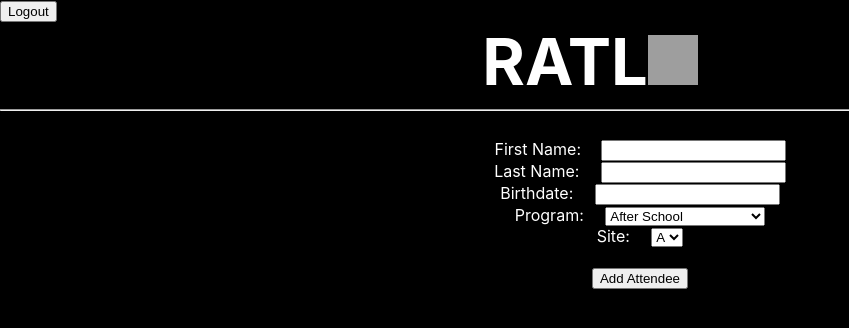
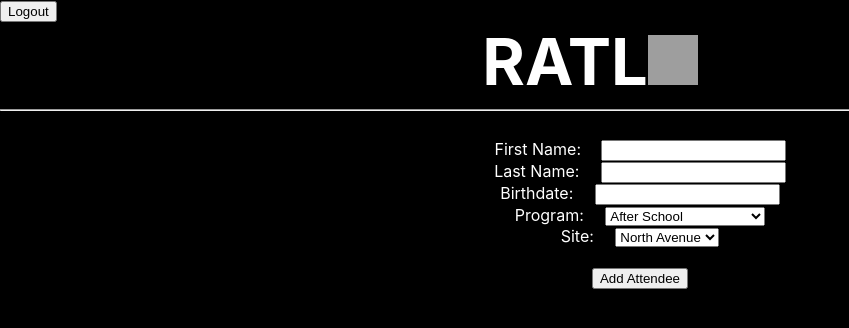
Before and after one commit to avinashatluru/JuniorDesign, a React (Create React App) app in the folder cs3311-team3202/: page /Add in a window 1280 px wide. Shown: the top 328 px of the page, without its empty margins (0-849 px from the left). Built offline with nearby package versions, Linux system fonts and the light colour scheme; grey boxes are pictures that could not be loaded.

Commit message:
added nav to site

```diff
--- a/cs3311-team3202/src/pages/Add.jsx
+++ b/cs3311-team3202/src/pages/Add.jsx
@@ -56,11 +56,7 @@ return (
 	<br/>
 	<label style={{color:'white', marginRight:17}}>        Site:	</label>
 	<select id="pgram">
-		<option>A</option>
-		<option>B</option>
-		<option>C</option>
-		<option>D</option>
-		<option>D</option>
+		<option>North Avenue</option>
 	</select>
 	<br/>
 	<label id="Error">Please fill out all fields</label>
```
